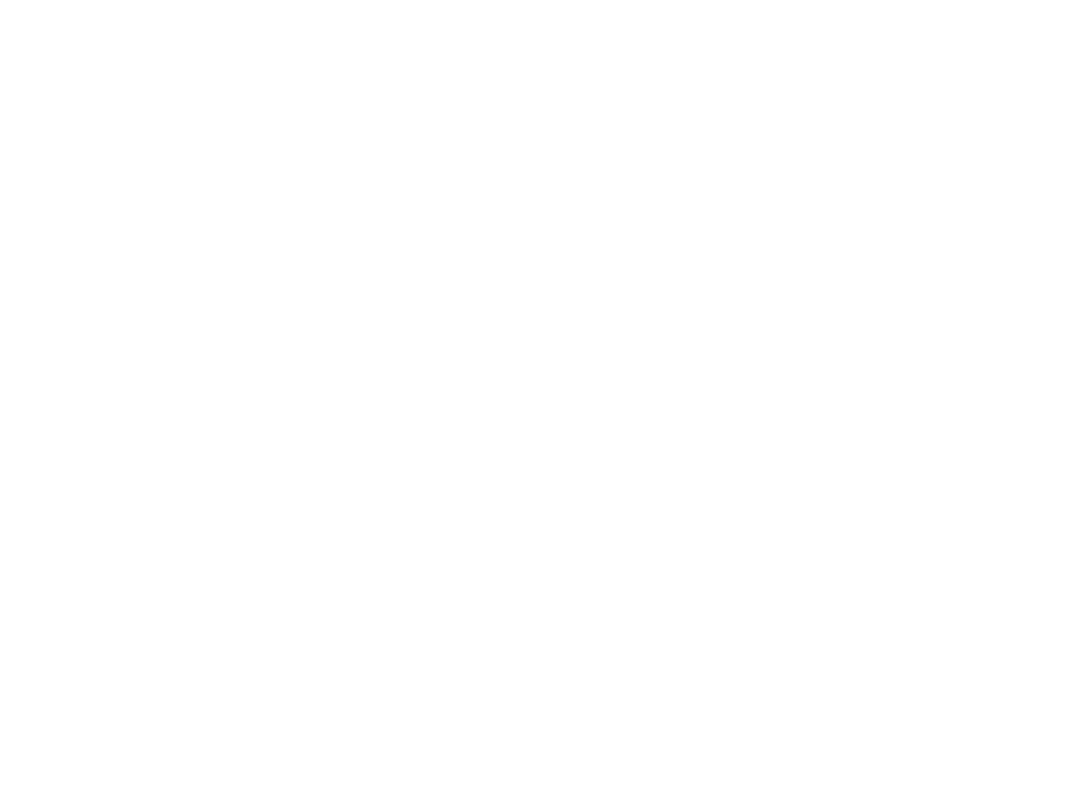
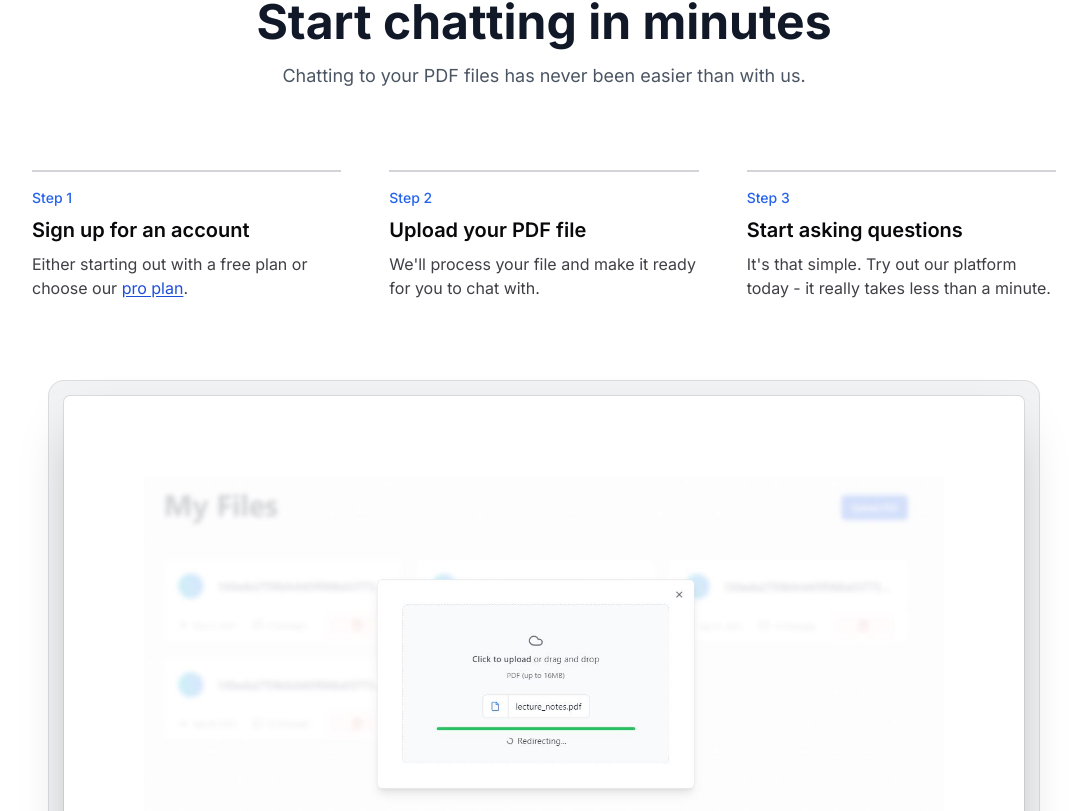
Before and after one commit to mark62005/next-saas-platform, a Next.js app: page / in a window 1280 px wide. Shown: the part 1569-2380 px from the top of the page, without its empty margins (96-1183 px from the left). Before the commit the page ends 1359 px from the top, so only its background shows below. Built offline with nearby package versions, Linux system fonts and the light colour scheme.

Commit message:
Add Feature section on landing page

```diff
--- a/src/app/page.tsx
+++ b/src/app/page.tsx
@@ -94,6 +94,84 @@
 					</div>
 				</div>
 			</div>
+
+			{/* Feature Section */}
+			<div className="mx-auto my-32 max-w-5xl sm:mt-56">
+				<div className="mb-12 px-6 lg:px-8">
+					<div className="mx-auto max-w-2xl sm:text-center">
+						<h2 className="mt-2 font-bold text-4xl text-gray-900 sm:text-5xl">
+							Start chatting in minutes
+						</h2>
+						<p className="mt-4 text-lg text-gray-600">
+							Chatting to your PDF files has never been easier than with us.
+						</p>
+					</div>
+				</div>
+
+				{/* Steps */}
+				<ol className="my-8 space-y-4 pt-8 md:flex md:space-x-12 md:space-y-0">
+					{/* Step 1 */}
+					<li className="md:flex-1">
+						<div className="flex flex-col space-y-2 border-l-4 border-zinc-300 py02 pl-4 md:border-l-0 md:border-t-2 md:pb-0 md:pl-0 md:pt-4">
+							<span className="text-sm font-medium text-blue-600">Step 1</span>
+							<span className="text-xl font-semibold">
+								Sign up for an account
+							</span>
+							<span className="mt-2 text-zinc-700">
+								Either starting out with a free plan or choose our{" "}
+								<Link
+									href="/pricing"
+									className="text-blue-700 underline underline-offset-2"
+								>
+									pro plan
+								</Link>
+								.
+							</span>
+						</div>
+					</li>
+					{/* Step 2 */}
+					<li className="md:flex-1">
+						<div className="flex flex-col space-y-2 border-l-4 border-zinc-300 py02 pl-4 md:border-l-0 md:border-t-2 md:pb-0 md:pl-0 md:pt-4">
+							<span className="text-sm font-medium text-blue-600">Step 2</span>
+							<span className="text-xl font-semibold">
+								Upload your PDF file
+							</span>
+							<span className="mt-2 text-zinc-700">
+								We&apos;ll process your file and make it ready for you to chat
+								with.
+							</span>
+						</div>
+					</li>
+					{/* Step 3 */}
+					<li className="md:flex-1">
+						<div className="flex flex-col space-y-2 border-l-4 border-zinc-300 py02 pl-4 md:border-l-0 md:border-t-2 md:pb-0 md:pl-0 md:pt-4">
+							<span className="text-sm font-medium text-blue-600">Step 3</span>
+							<span className="text-xl font-semibold">
+								Start asking questions
+							</span>
+							<span className="mt-2 text-zinc-700">
+								It&apos;s that simple. Try out our platform today - it really
+								takes less than a minute.
+							</span>
+						</div>
+					</li>
+				</ol>
+
+				<div className="mx-auto max-w-6xl px-6 lg:px-8">
+					<div className="mt-16 flow-root sm:mt-24">
+						<div className="-m-2 rounded-xl bg-gray-900/5 p-2 ring-1 ring-inset ring-gray-900/10 lg:-m-4 lg:rounded-2xl lg:p-4">
+							<Image
+								src="/file-upload-preview.jpg"
+								alt="Uploading Preview"
+								width={1419}
+								height={732}
+								quality={100}
+								className="rounded-md bg-white p-2 sm:p-8 md:p-20 shadow-2xl ring-1 ring-gray-900/10"
+							/>
+						</div>
+					</div>
+				</div>
+			</div>
 		</main>
 	);
 }
```
Also changed, not shown: src/app/globals.css (+4 -0 lines).
